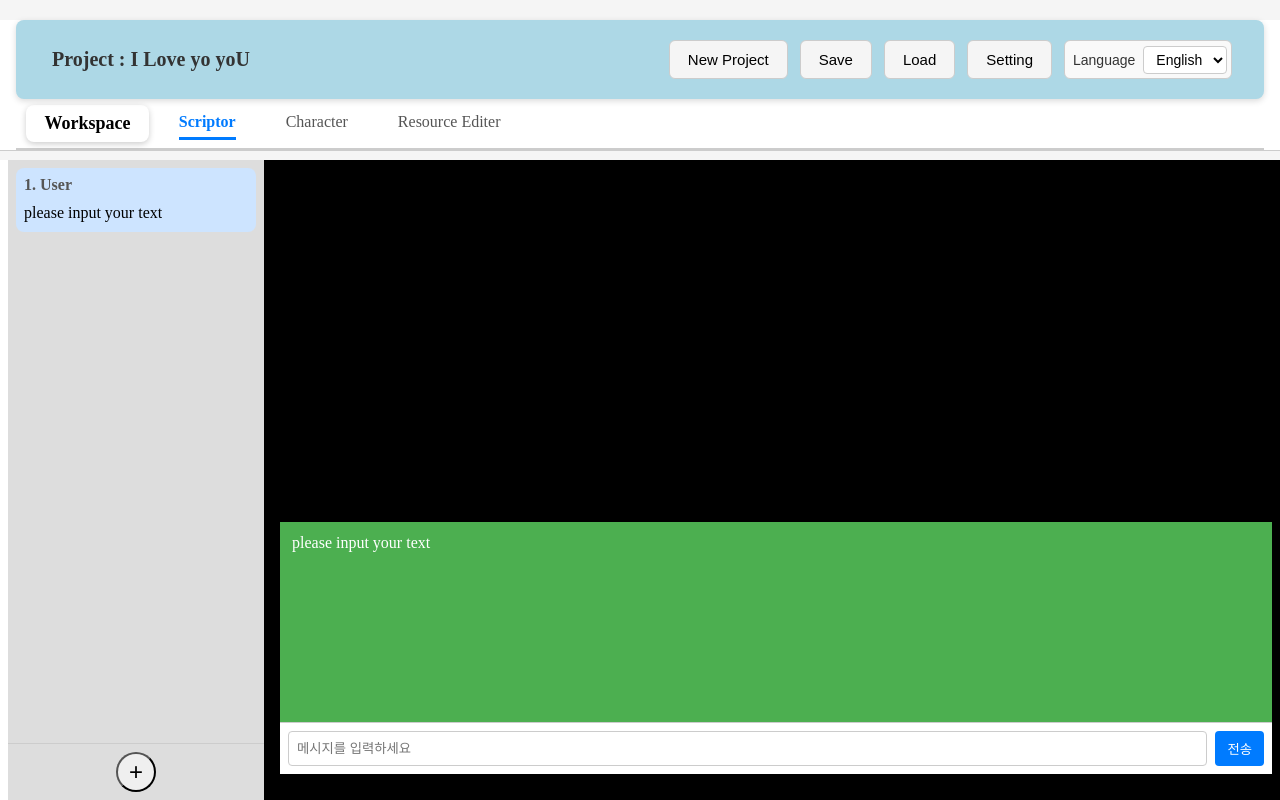
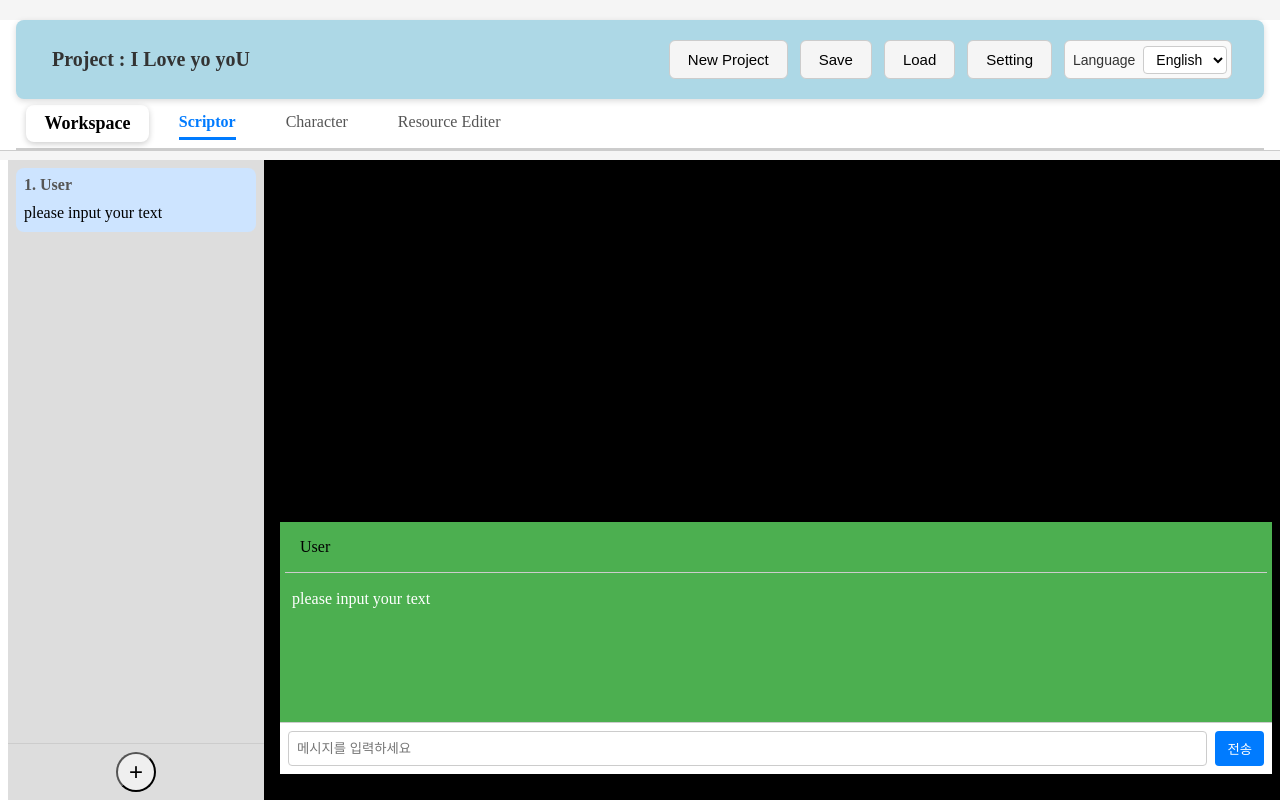
Before and after one commit to andoricano/JsonGenerator, a React (Vite) app: page / in a window 1280 px wide. Built offline with nearby package versions, Linux system fonts and the light colour scheme.

Commit message:
[feat] TextBox에 Actor를 표기.

```diff
--- a/src/components/main/tab/scriptor/Scriptor.tsx
+++ b/src/components/main/tab/scriptor/Scriptor.tsx
@@ -1,5 +1,5 @@
-import TextBoxSection from './TextBoxSection';
-import InputSection from './InputSection';
+import TextBoxSection from './TextBox/TextBoxSection';
+import InputSection from './TextBox/InputSection';
 import SideBar from '../../../aside/SideBar';
 import { useAppStore } from '../../../../AppProvider';
 
--- a/src/components/main/tab/scriptor/InputSection.tsx
+++ b/src/components/main/tab/scriptor/TextBox/InputSection.tsx
@@ -1,7 +1,7 @@
-import React, { useState, useRef } from 'react';
-import { t } from '../../../../lang/i18n';
-import { useAppStore } from "../../../../AppProvider";
-import { ScriptString } from '../../../../types';
+import React, { useState } from 'react';
+import { t } from '../../../../../lang/i18n';
+import { useAppStore } from "../../../../../AppProvider";
+import { ScriptString } from '../../../../../types';
 
 
 export default function InputSection() {
@@ -40,7 +40,7 @@ export default function InputSection() {
     };
 
     return (
-        <section
+        <div
             className="footer-input"
             style={{
                 display: 'flex',
@@ -79,6 +79,6 @@ export default function InputSection() {
             >
                 {t('send')}
             </button>
-        </section>
+        </div>
     );
 }
--- a/src/components/main/tab/scriptor/TextBoxSection.tsx
+++ b/src/components/main/tab/scriptor/TextBox/TextBoxSection.tsx
@@ -1,13 +1,19 @@
 import React from 'react';
-import { Character,ScriptString } from '../../../../types';
+import { useAppStore } from '../../../../../AppProvider';
+import TextChracter from './TextCharacter';
 
 
-export default function TextBoxSection({ scriptString }: { scriptString: ScriptString }) {
+
+export default function TextBoxSection() {
+  const { scriptItems, selectedIndex } = useAppStore();
+  const scriptString = scriptItems[selectedIndex].scriptString
+
   return (
     <div style={styles.container}>
+      <TextChracter/>
       {scriptString && (
         <div style={styles.bubble}>
-          <span style={{ color:'#fff' }}>
+          <span style={{ color: '#fff' }}>
             {scriptString.script}
           </span>
         </div>
--- /dev/null
+++ b/src/components/main/tab/scriptor/TextBox/TextCharacter.tsx
@@ -0,0 +1,27 @@
+import { useAppStore } from "../../../../../AppProvider";
+
+
+export default function TextChracter() {
+    const { scriptItems, selectedIndex } = useAppStore();
+    const scriptCharacter = scriptItems[selectedIndex].character
+
+    return (
+        <div
+            style={{
+                margin: '5px',
+                borderBottom: '1px solid #ccc',
+            }}
+        >
+            <p
+                style={
+                    {
+                        paddingLeft : '15px'
+
+                    }
+                }
+            >
+                {scriptCharacter.name}
+            </p>
+        </div>
+    );
+}
```
